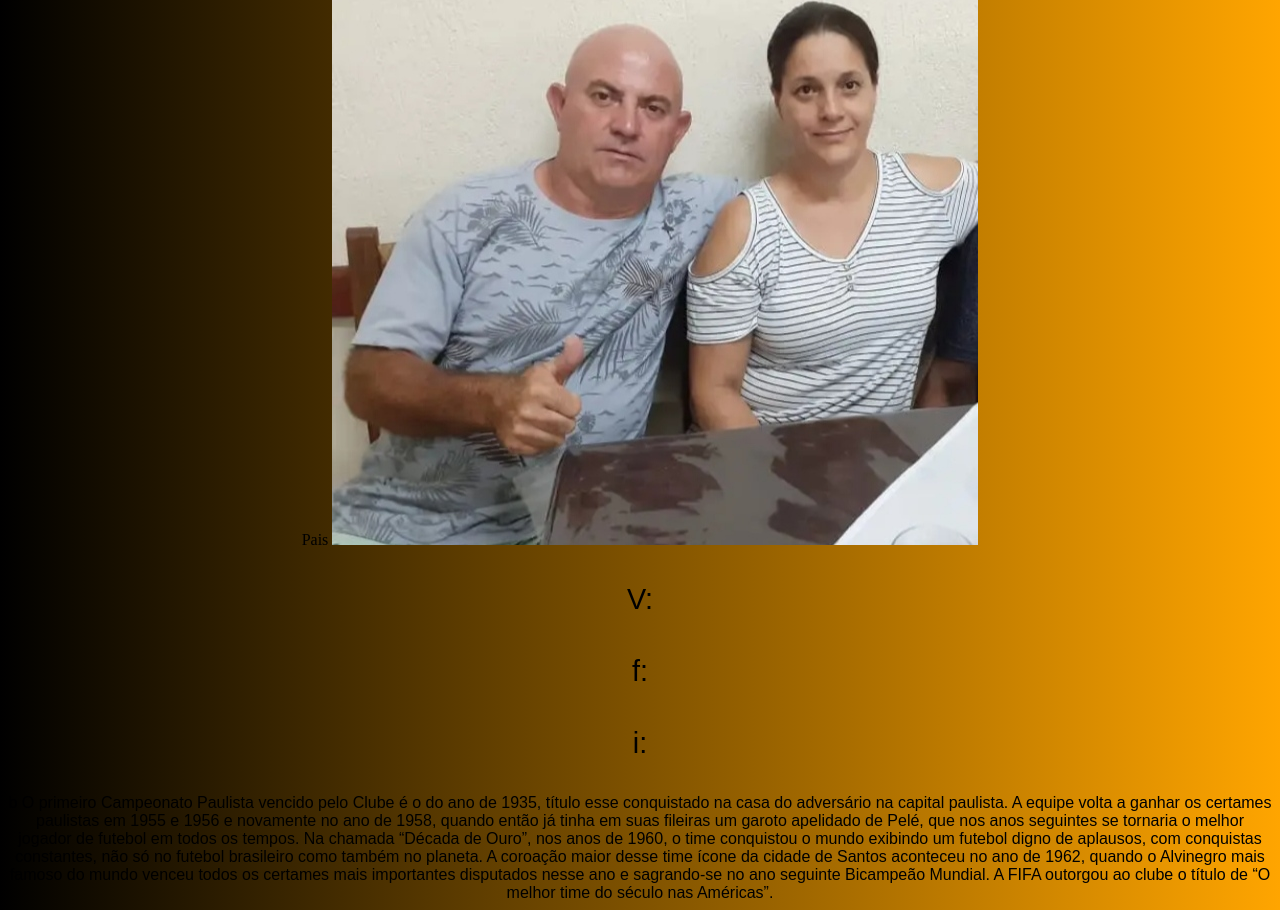
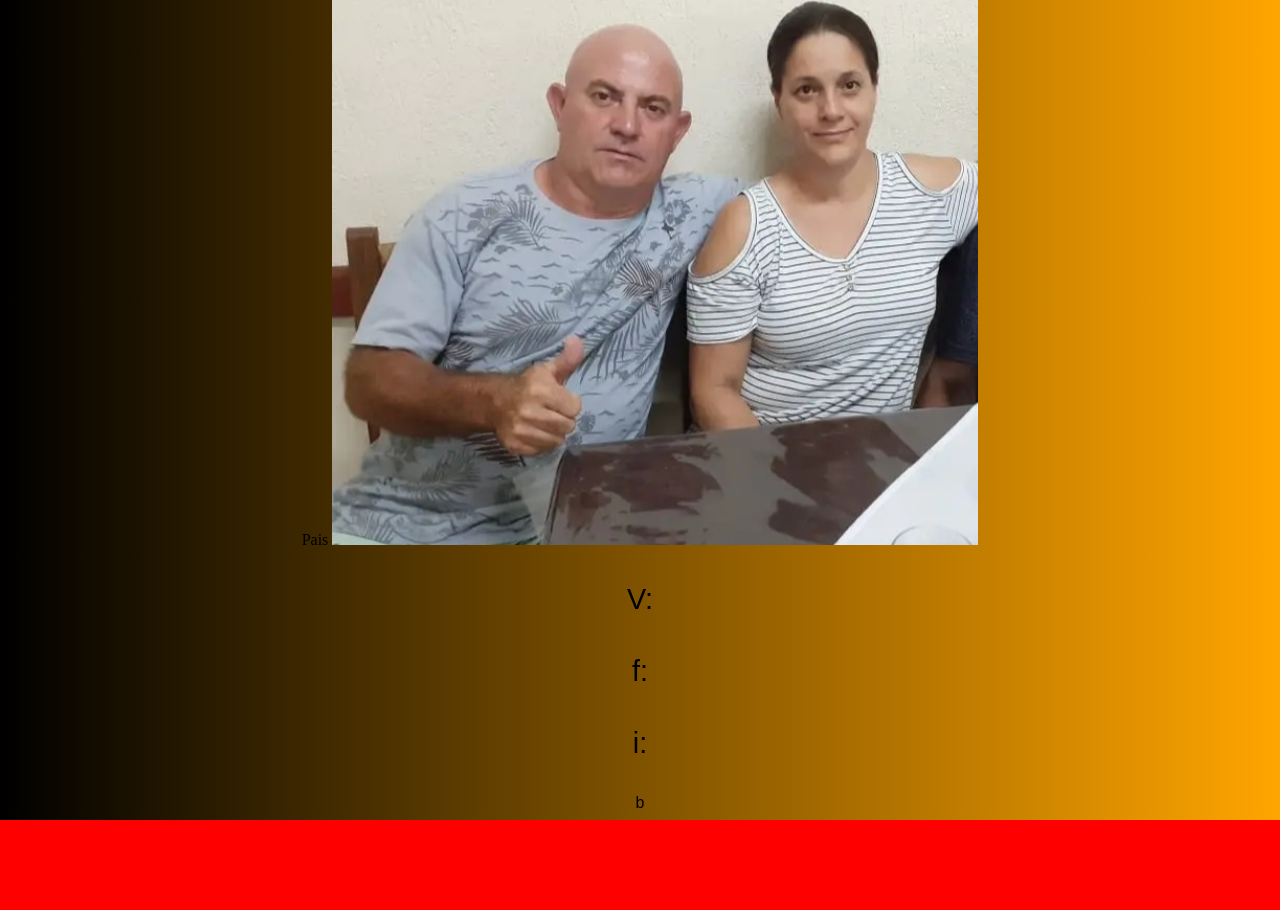
Before and after one commit to GabrielPeixe07/site-agromeusovo.html, a plain HTML site: page link.html in a window 1280 px wide. Shown: the part 206-1116 px from the top of the page. After the commit the page ends 1026 px from the top, so only its background shows below. Drawn offline with Linux system fonts and the light colour scheme.

Commit message:
Atualizar o link.html

```diff
--- a/link.html
+++ b/link.html
@@ -25,8 +25,7 @@
 
 <p2> </p2>
 
-<p2>O primeiro Campeonato Paulista vencido pelo Clube é o do ano de 1935, título esse conquistado na casa do adversário na capital paulista. A equipe volta a ganhar os certames paulistas em 1955 e 1956 e novamente no ano de 1958, quando então já tinha em suas fileiras um garoto apelidado de Pelé, que nos anos seguintes se tornaria o melhor jogador de futebol em todos os tempos.
-Na chamada “Década de Ouro”, nos anos de 1960, o time conquistou o mundo exibindo um futebol digno de aplausos, com conquistas constantes, não só no futebol brasileiro como também no planeta. A coroação maior desse time ícone da cidade de Santos aconteceu no ano de 1962, quando o Alvinegro mais famoso do mundo venceu todos os certames mais importantes disputados nesse ano e sagrando-se no ano seguinte Bicampeão Mundial. A FIFA outorgou ao clube o título de “O melhor time do século nas Américas”. </p2>
+<p2> </p2>
 
 </body>
 </html>
```
